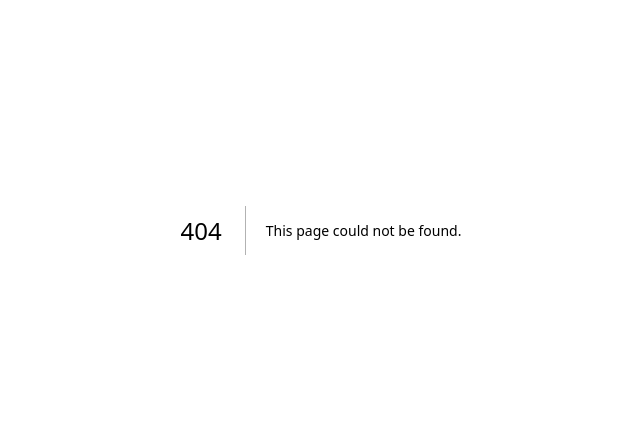
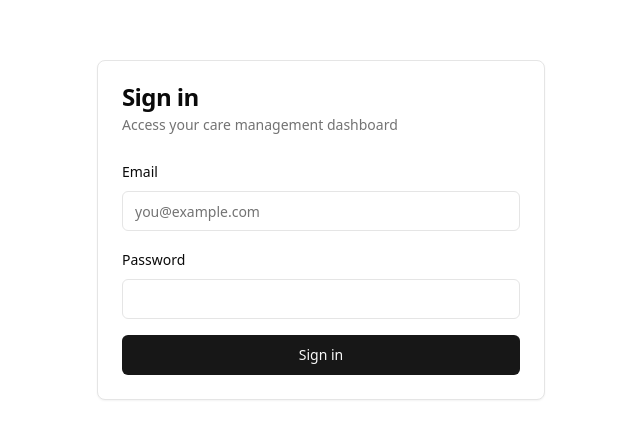
Before and after one commit to maksym-rakomin/chm, a Next.js app: page /login in a window 1280 px wide. Before the commit this address had no page. Shown: the part 170-608 px from the top of the page, without its empty margins (319-959 px from the left). Built offline with nearby package versions, Linux system fonts and the light colour scheme.

Commit message:
Feature: add login page with form validation and API integration
- Implement login form UI with client-side validation using `zod`.
- Integrate login API with token management and error handling.
- Enhance `Toaster` component with customizable options.

```diff
--- /dev/null
+++ b/app/(auth)/login/page.tsx
@@ -0,0 +1,109 @@
+"use client"
+
+import { useRouter } from "next/navigation"
+import { useForm } from "react-hook-form"
+import { zodResolver } from "@hookform/resolvers/zod"
+import { toast } from "sonner"
+
+import { Card, CardContent, CardDescription, CardHeader, CardTitle } from "@/components/ui/card"
+import { Input } from "@/components/ui/input"
+import { Button } from "@/components/ui/button"
+import { Form, FormControl, FormField, FormItem, FormLabel, FormMessage } from "@/components/ui/form"
+
+import { publicFetch } from "@/lib/api/publicApi"
+import { setTokensClient } from "@/lib/api/tokenClient"
+import {LoginResponse, LoginValues} from "@/lib/types/login";
+import {LoginSchema} from "@/lib/schema/login";
+
+export default function LoginPage() {
+  const router = useRouter()
+
+  const form = useForm<LoginValues>({
+    resolver: zodResolver(LoginSchema),
+    defaultValues: {
+      email: "",
+      password: "",
+    },
+    mode: "onSubmit",
+  })
+
+  async function onSubmit(values: LoginValues) {
+    try {
+      const data = await publicFetch<LoginResponse>("/auth/login", {
+        method: "POST",
+        body: JSON.stringify(values),
+      })
+
+      await setTokensClient({
+        accessToken: data.accessToken,
+        refreshToken: data.refreshToken,
+        userId: data.userId,
+      })
+
+      router.push("/")
+      router.refresh()
+    } catch (err: any) {
+      const message = err?.message ? String(err.message) : "Login failed"
+      toast.error(message)
+    }
+  }
+
+  const { isSubmitting } = form.formState
+
+  return (
+    <div className="min-h-[100dvh] flex items-center justify-center bg-background p-4">
+      <Card className="w-full max-w-md">
+        <CardHeader>
+          <CardTitle>Sign in</CardTitle>
+          <CardDescription>Access your care management dashboard</CardDescription>
+        </CardHeader>
+        <CardContent>
+          <Form {...form}>
+            <form onSubmit={form.handleSubmit(onSubmit)} className="space-y-4">
+              <FormField
+                control={form.control}
+                name="email"
+                render={({ field }) => (
+                  <FormItem>
+                    <FormLabel>Email</FormLabel>
+                    <FormControl>
+                      <Input
+                        type="email"
+                        autoComplete="email"
+                        placeholder="you@example.com"
+                        {...field}
+                      />
+                    </FormControl>
+                    <FormMessage />
+                  </FormItem>
+                )}
+              />
+
+              <FormField
+                control={form.control}
+                name="password"
+                render={({ field }) => (
+                  <FormItem>
+                    <FormLabel>Password</FormLabel>
+                    <FormControl>
+                      <Input
+                        type="password"
+                        autoComplete="current-password"
+                        {...field}
+                      />
+                    </FormControl>
+                    <FormMessage />
+                  </FormItem>
+                )}
+              />
+
+              <Button type="submit" className="w-full" disabled={isSubmitting}>
+                {isSubmitting ? "Signing in…" : "Sign in"}
+              </Button>
+            </form>
+          </Form>
+        </CardContent>
+      </Card>
+    </div>
+  )
+}
--- a/app/layout.tsx
+++ b/app/layout.tsx
@@ -1,8 +1,8 @@
 import type React from "react"
 import type {Metadata} from "next"
 import {Inter} from "next/font/google"
+import {Toaster} from "@/components/ui/sonner"
 import "./globals.css"
-import {Toaster} from "@/components/ui/toaster"
 
 const inter = Inter({subsets: ["latin"]})
 
@@ -23,7 +23,7 @@ export default function RootLayout({
 
     <main className="flex-1">{children}</main>
 
-    <Toaster/>
+    <Toaster richColors closeButton position="top-center" theme="light" />
 
     </body>
     </html>
--- /dev/null
+++ b/lib/schema/login.ts
@@ -0,0 +1,9 @@
+import {z} from "zod";
+
+export const LoginSchema = z.object({
+  email: z
+    .string()
+    .min(1, "Email is required")
+    .email("Please enter a valid email"),
+  password: z.string().min(6, "Password must be at least 6 characters"),
+})
--- /dev/null
+++ b/lib/types/login.ts
@@ -0,0 +1,10 @@
+import {z} from "zod";
+import {LoginSchema} from "@/lib/schema/login";
+
+export interface LoginResponse {
+  accessToken: string
+  refreshToken: string
+  userId: string
+}
+
+export type LoginValues = z.infer<typeof LoginSchema>
```
